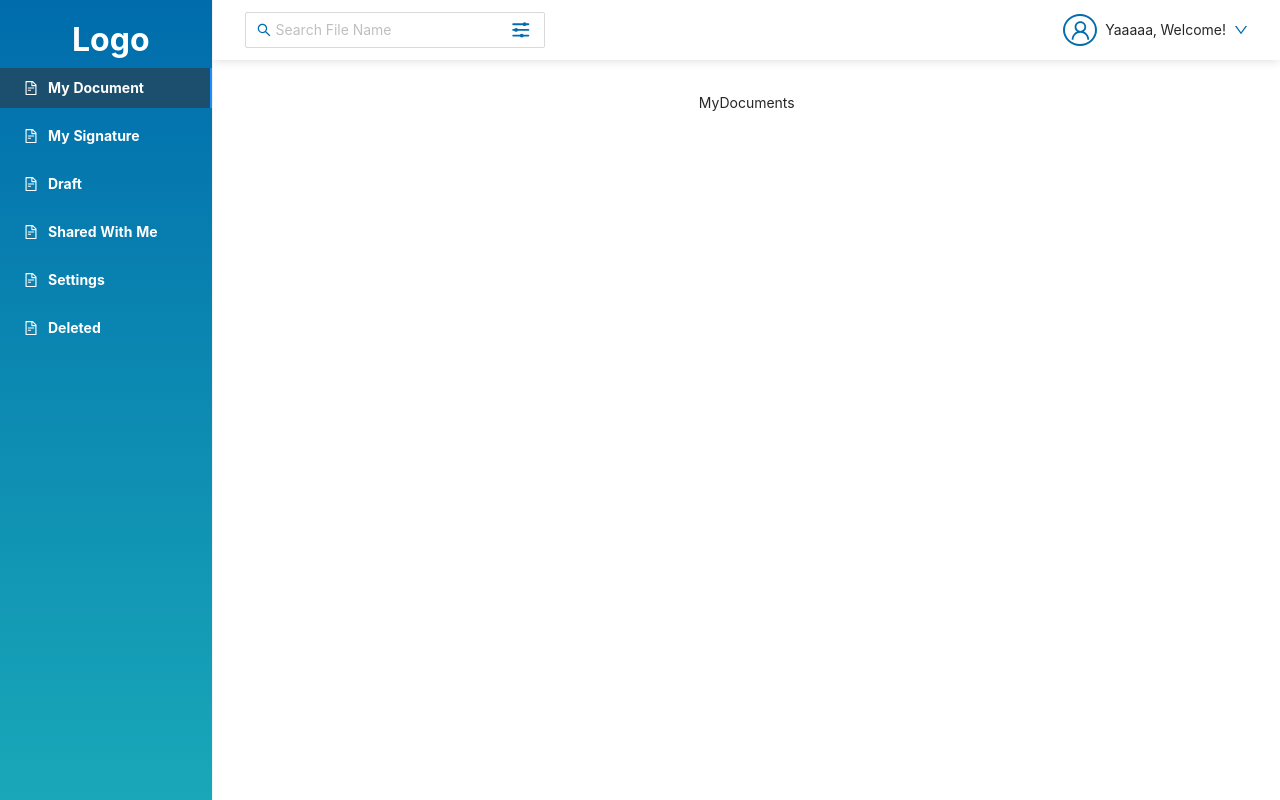
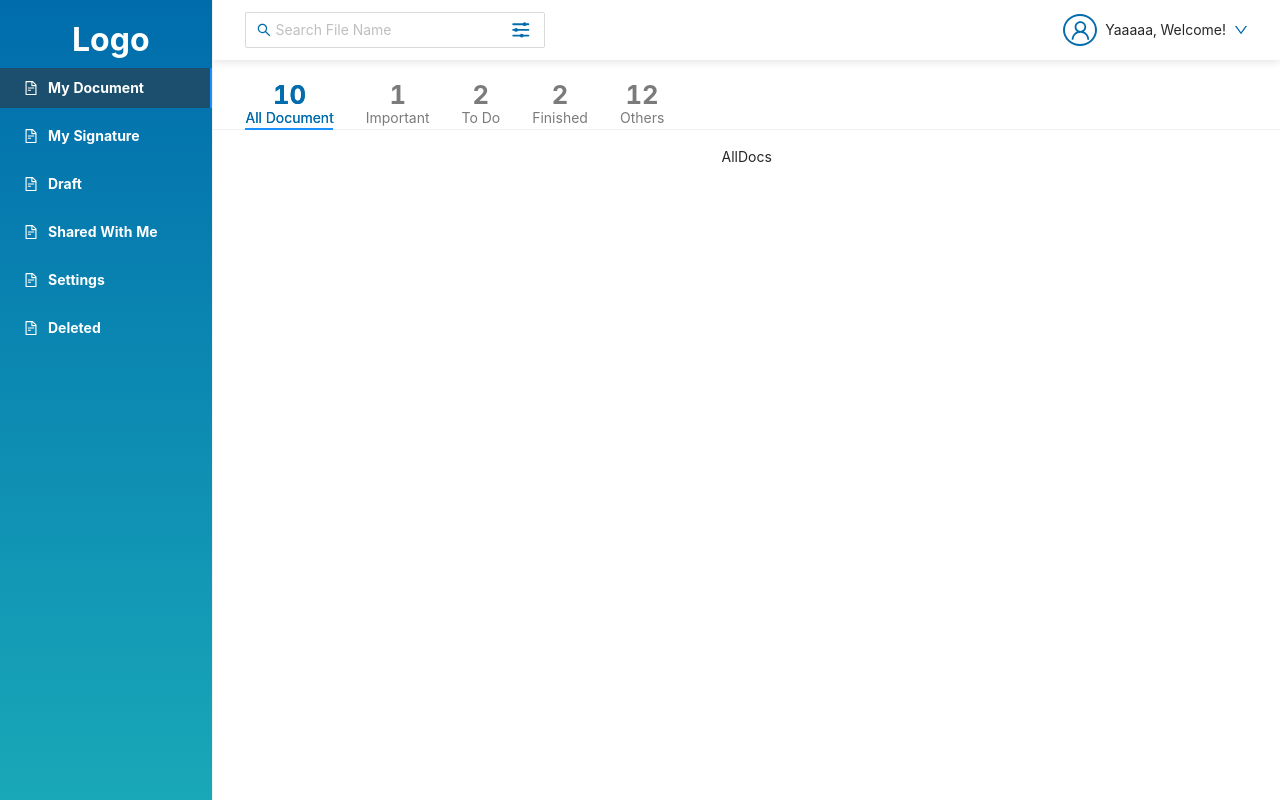
Before and after one commit to beca323/packyourname, a React (Create React App) app: page /#/dashboard/mydoc in a window 1280 px wide. Built offline with nearby package versions, Linux system fonts and the light colour scheme.

Commit message:
add tabs

```diff
--- a/src/Pages/Dashboard/Dashboard.js
+++ b/src/Pages/Dashboard/Dashboard.js
@@ -14,7 +14,7 @@ overflow: hidden;
 `
 
 const ContentContainer = styled.div`
-padding: 2rem;
+// padding: 2rem;
 `
 
 export default class Dashboard extends Component {
--- /dev/null
+++ b/src/Pages/MyDocuments/AllDocs/AllDocs.js
@@ -0,0 +1,7 @@
+import React from 'react'
+
+export default function AllDocs() {
+  return (
+    <div>AllDocs</div>
+  )
+}
--- a/src/Pages/MyDocuments/MyDocuments.js
+++ b/src/Pages/MyDocuments/MyDocuments.js
@@ -1,12 +1,86 @@
+import { Tabs } from 'antd'
 import React, { Component } from 'react'
-import MyMenu from '../../Common/MyMenu/MyMenu'
+import styled from 'styled-components'
+import AllDocs from './AllDocs/AllDocs'
 
 export default class MyDocuments extends Component {
   render() {
     return (
       <>
-        <div>MyDocuments</div>
+        <Overview />
       </>
     )
   }
 }
+
+const MyTabs = styled(Tabs)`
+.ant-tabs-nav-wrap{
+  padding: 0 2rem;
+  height: 70px;
+  .ant-tabs-tab{
+    color: #7B7B7B;
+  }
+  .ant-tabs-tab.ant-tabs-tab-active .ant-tabs-tab-btn{
+    color: #026CAD;
+  }
+}
+`
+
+const TabContent = [
+  {
+    key: "1",
+    count: 10,
+    name: "All Document",
+    render: () => <AllDocs />
+  },
+  {
+    key: "2",
+    count: 1,
+    name: "Important",
+    render: () => { <div>Important!!! </div> }
+  },
+  {
+    key: "3",
+    count: 2,
+    name: "To Do",
+    render: () => { <div>to do </div> }
+  },
+  {
+    key: "4",
+    count: 2,
+    name: "Finished",
+    render: () => { <div>to do </div> }
+  },
+  {
+    key: "5",
+    count: 12,
+    name: "Others",
+    render: () => { <div>to do </div> }
+  },
+]
+
+export function Overview() {
+  const renderTab = (count, name) => {
+    return (
+      <div style={{ display: 'flex', justifyContent: 'center', flexDirection: 'column' }}>
+        <div style={{ opacity: 0 }}>.</div>
+        <div style={{ fontSize: '1.6rem', lineHeight: '1.5rem', fontWeight: 'bold' }}>{count}</div>
+        <div>{name}</div>
+      </div>
+    )
+
+  }
+  return (
+    <>
+      <MyTabs defaultActiveKey="1">
+        {TabContent.map((tab) => {
+          return (
+            <Tabs.TabPane tab={renderTab(tab.count, tab.name)} key={tab.key}>
+              {tab.render()}
+            </Tabs.TabPane>
+          )
+        })}
+      </MyTabs>
+    </>
+  )
+}
```
